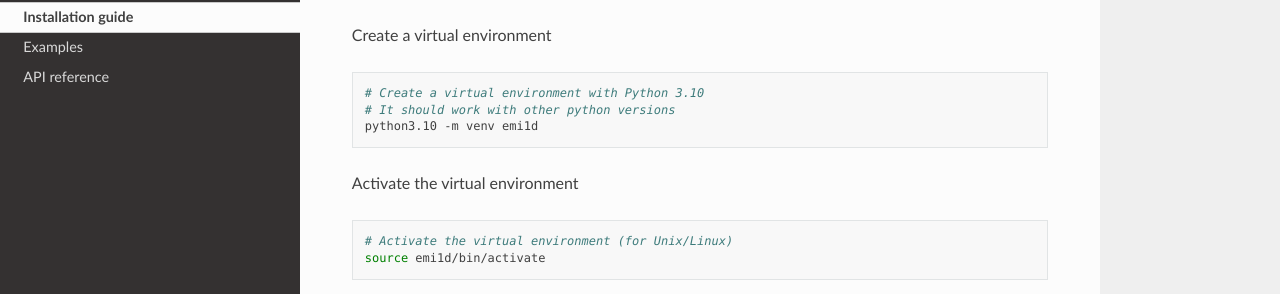
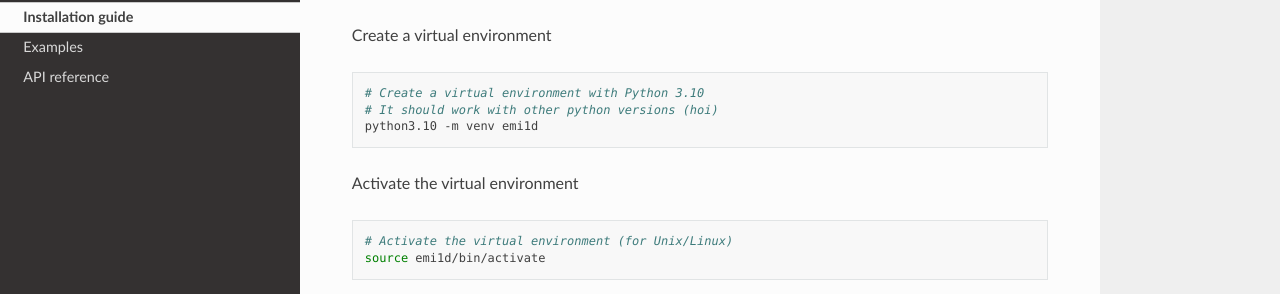
Before and after one commit to jc-olalla/emi1d, a Sphinx documentation site: the page built from docs/source/installation_guide/index.rst, in a window 1280 px wide. Shown: the part 136-430 px from the top of the page. Built offline with Sphinx 7.4.7 and the Read the Docs theme 2.0.0, drawn with Linux system fonts in a browser that asks for light colours.

```diff
--- a/docs/source/installation_guide/index.rst
+++ b/docs/source/installation_guide/index.rst
@@ -5,7 +5,7 @@ Create a virtual environment
 .. code-block:: bash
 
     # Create a virtual environment with Python 3.10
-    # It should work with other python versions
+    # It should work with other python versions (hoi)
     python3.10 -m venv emi1d
 
 Activate the virtual environment
```
